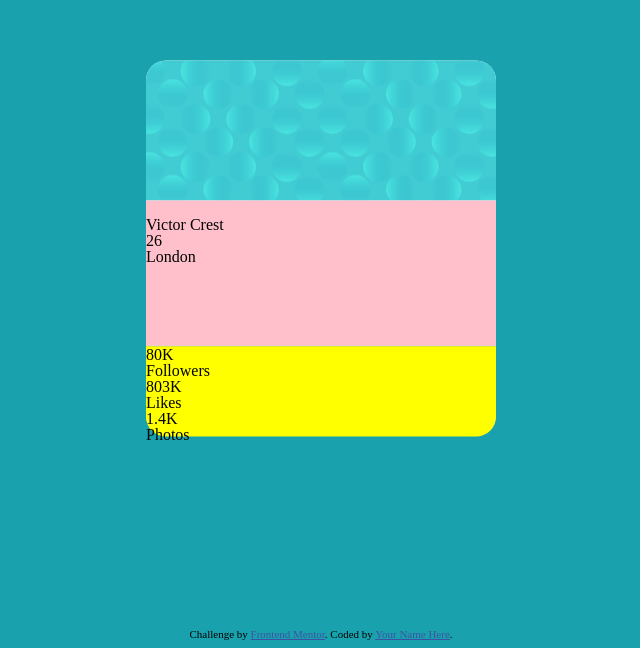
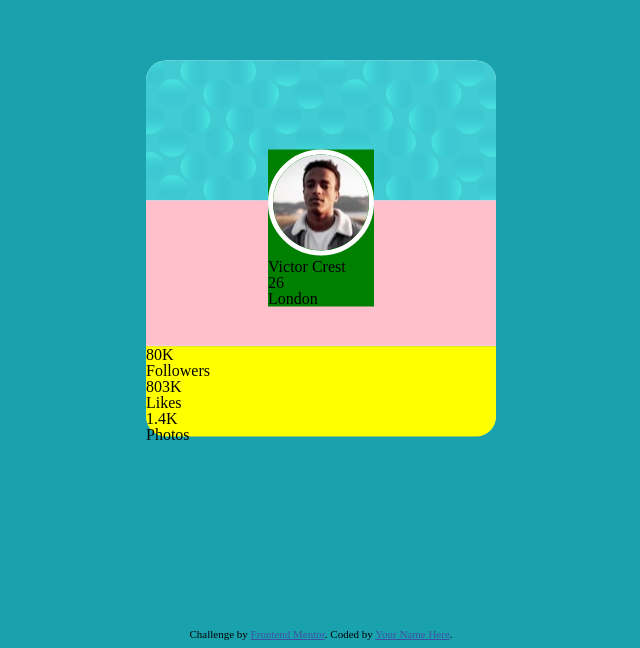
Before and after one commit to HugoLc/FrontendMentor-3, a plain HTML site: page index.html in a window 1280 px wide. Shown: the part 152-800 px from the top of the page, without its empty margins (319-959 px from the left). Drawn offline with Linux system fonts and the light colour scheme.

Commit message:
Posicionados os elemendos dentro da div mid

```diff
--- a/css/style.css
+++ b/css/style.css
@@ -25,9 +25,24 @@ body{
 }
 
 .mid{
+  position: relative;
   width: 100%;
   height: 145px;
   background: pink;
+}
+
+.center{
+  position: absolute;
+  top: -35%;
+  left: 50%;
+  transform: translateX(-50%);
+  background: green;
+}
+
+.img-profile{
+  border: 5px solid white;
+  border-radius: 50%;
+
 }
 
 .bot{
--- a/index.html
+++ b/index.html
@@ -19,12 +19,11 @@
 <body>
   <div class="card">
     <div class="top">
-
     </div>
 
     <div class="mid">
       <div class="center">
-        <img class="img-profile" src="" alt="">
+        <img class="img-profile" src="images/image-victor.jpg" alt="">
         <h1>Victor Crest</h1>
         <h2>26</h2>
         <span>London</span>
```
